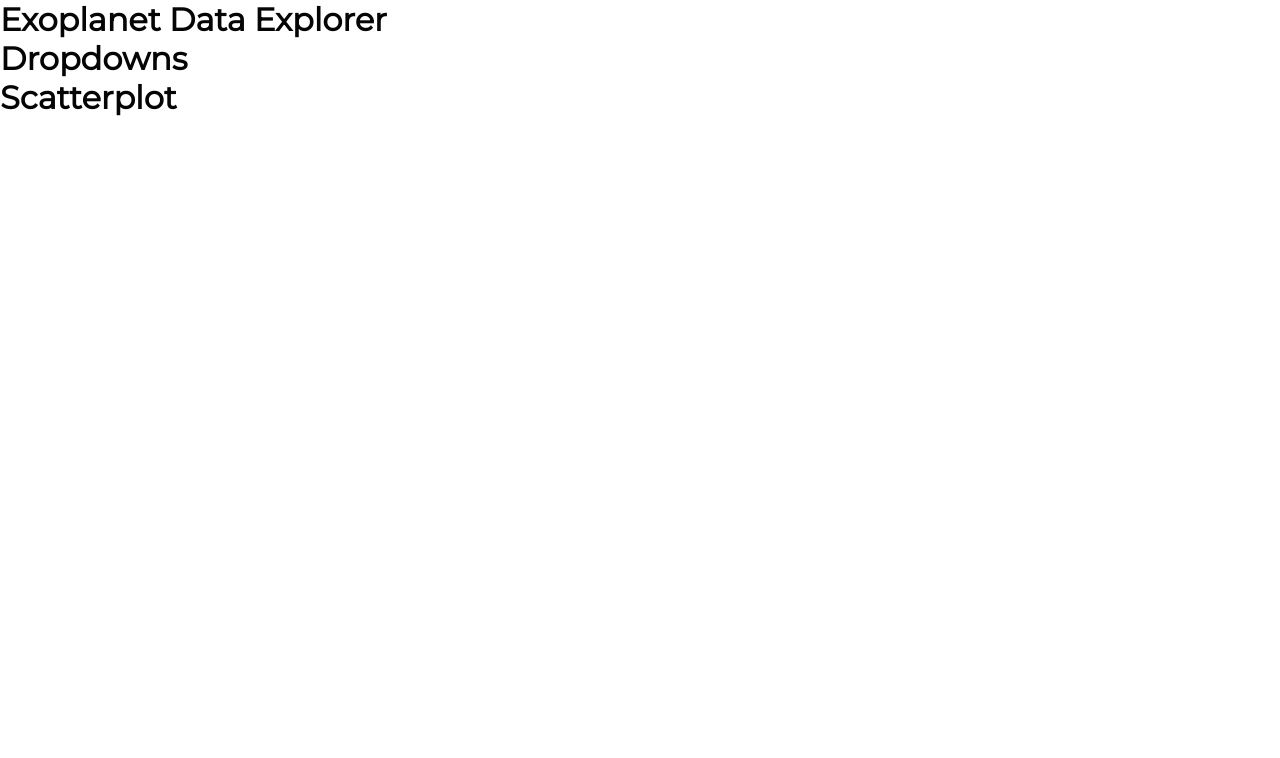
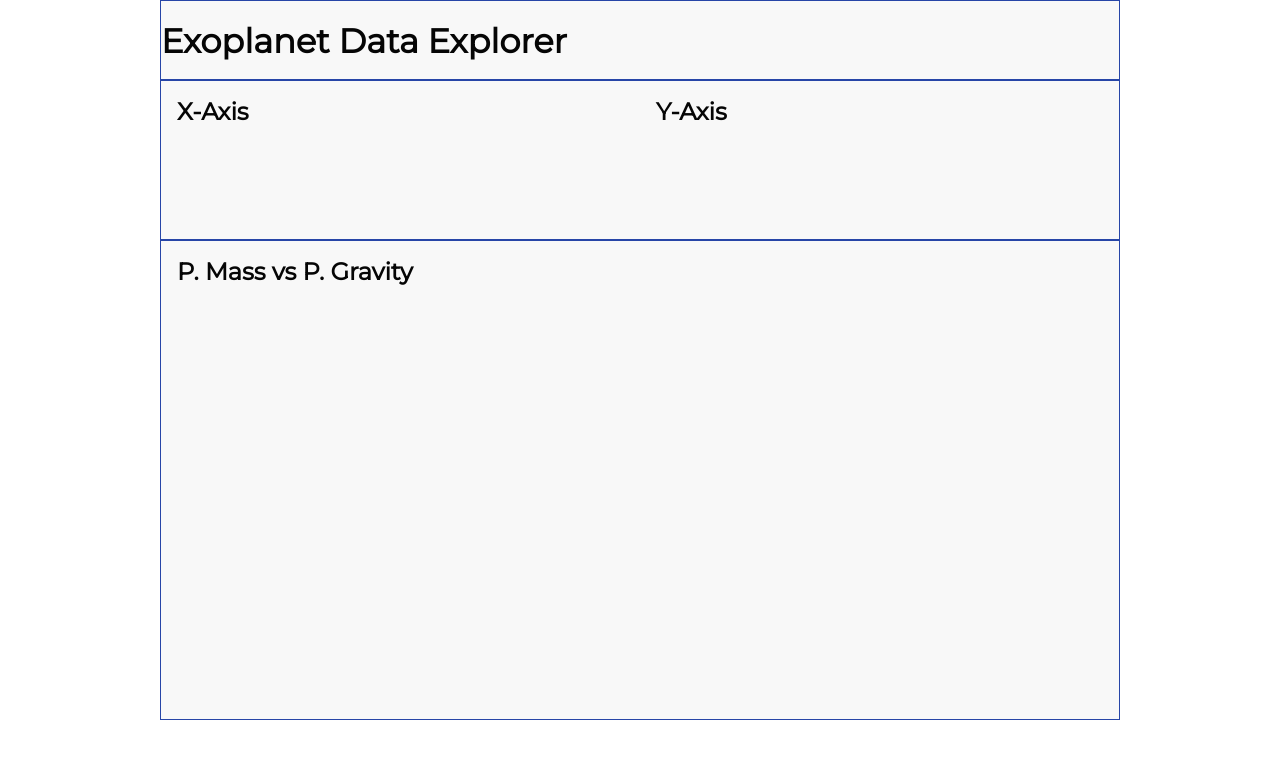
Before and after one commit to dtwelve89/exoplanets, a React (Create React App) app: page / in a window 1280 px wide. Shown: the top 758 px of the page. Built offline with nearby package versions, Linux system fonts and the light colour scheme; the HTML template or start-up script is replaced by a standard one.

Commit message:
Moved data and added basic styling

```diff
--- a/src/App.css
+++ b/src/App.css
@@ -5,6 +5,7 @@
   --secondary-color: #2745a7;
   --gray-color: #4d4d4d;
   --dark-color: rgb(5, 5, 5);
+  --light-color: #f8f8f8;
 }
 
 *,
@@ -28,3 +29,10 @@ body {
   padding: 0;
   margin: 0;
 }
+
+.container {
+  max-width: 960px;
+  margin: auto;
+  overflow: hidden;
+  background: var(--light-color);
+}
--- a/src/App.js
+++ b/src/App.js
@@ -1,9 +1,9 @@
-import React, { useState, useEffect } from 'react';
+import React, { useEffect } from 'react';
 import Navbar from './components/Navbar/Navbar';
 import Dropdowns from './components/Dropdowns/Dropdowns';
 import Scatterplot from './components/Scatterplot/Scatterplot';
 import * as d3 from 'd3';
-import phl from './phl_hec_all_confirmed.csv';
+import phl from './data/phl_hec_all_confirmed.csv';
 import './App.css';
 
 const App = () => {
@@ -17,7 +17,7 @@ const App = () => {
   }, []);
 
   return (
-    <div>
+    <div className='container'>
       <Navbar />
       <Dropdowns />
       <Scatterplot />
--- a/src/components/Dropdowns/Dropdowns.css
+++ b/src/components/Dropdowns/Dropdowns.css
@@ -0,0 +1,10 @@
+.main-dropdown-section {
+  display: flex;
+  border: 1px solid var(--secondary-color);
+  height: 20vh;
+}
+
+.axis {
+  margin: 1rem;
+  width: 50%;
+}
--- a/src/components/Dropdowns/Dropdowns.js
+++ b/src/components/Dropdowns/Dropdowns.js
@@ -3,8 +3,13 @@ import './Dropdowns.css';
 
 const Dropdowns = () => {
   return (
-    <div>
-      <h1>Dropdowns</h1>
+    <div className='main-dropdown-section'>
+      <div className='axis'>
+        <h2>X-Axis</h2>
+      </div>
+      <div className='axis'>
+        <h2>Y-Axis</h2>
+      </div>
     </div>
   );
 };
--- a/src/components/Navbar/Navbar.css
+++ b/src/components/Navbar/Navbar.css
@@ -0,0 +1,7 @@
+.main-nav-section {
+  font-size: 1.4rem;
+  display: flex;
+  align-items: center;
+  border: 1px solid var(--secondary-color);
+  height: 10vh;
+}
--- a/src/components/Navbar/Navbar.js
+++ b/src/components/Navbar/Navbar.js
@@ -3,9 +3,9 @@ import './Navbar.css';
 
 const Navbar = () => {
   return (
-    <div>
+    <nav className='main-nav-section'>
       <h1>Exoplanet Data Explorer</h1>
-    </div>
+    </nav>
   );
 };
 
--- a/src/components/Scatterplot/Scatterplot.css
+++ b/src/components/Scatterplot/Scatterplot.css
@@ -0,0 +1,8 @@
+.main-scatterplot-section {
+  border: 1px solid var(--secondary-color);
+  height: 60vh;
+}
+
+.showcase {
+  margin: 1rem;
+}
--- a/src/components/Scatterplot/Scatterplot.js
+++ b/src/components/Scatterplot/Scatterplot.js
@@ -3,8 +3,10 @@ import './Scatterplot.css';
 
 const Scatterplot = () => {
   return (
-    <div>
-      <h1>Scatterplot</h1>
+    <div className='main-scatterplot-section'>
+      <div className='showcase'>
+        <h2>P. Mass vs P. Gravity</h2>
+      </div>
     </div>
   );
 };
```
Also changed, not shown: src/data/phl_hec_all_confirmed.csv (renamed from src/phl_hec_all_confirmed.csv).
